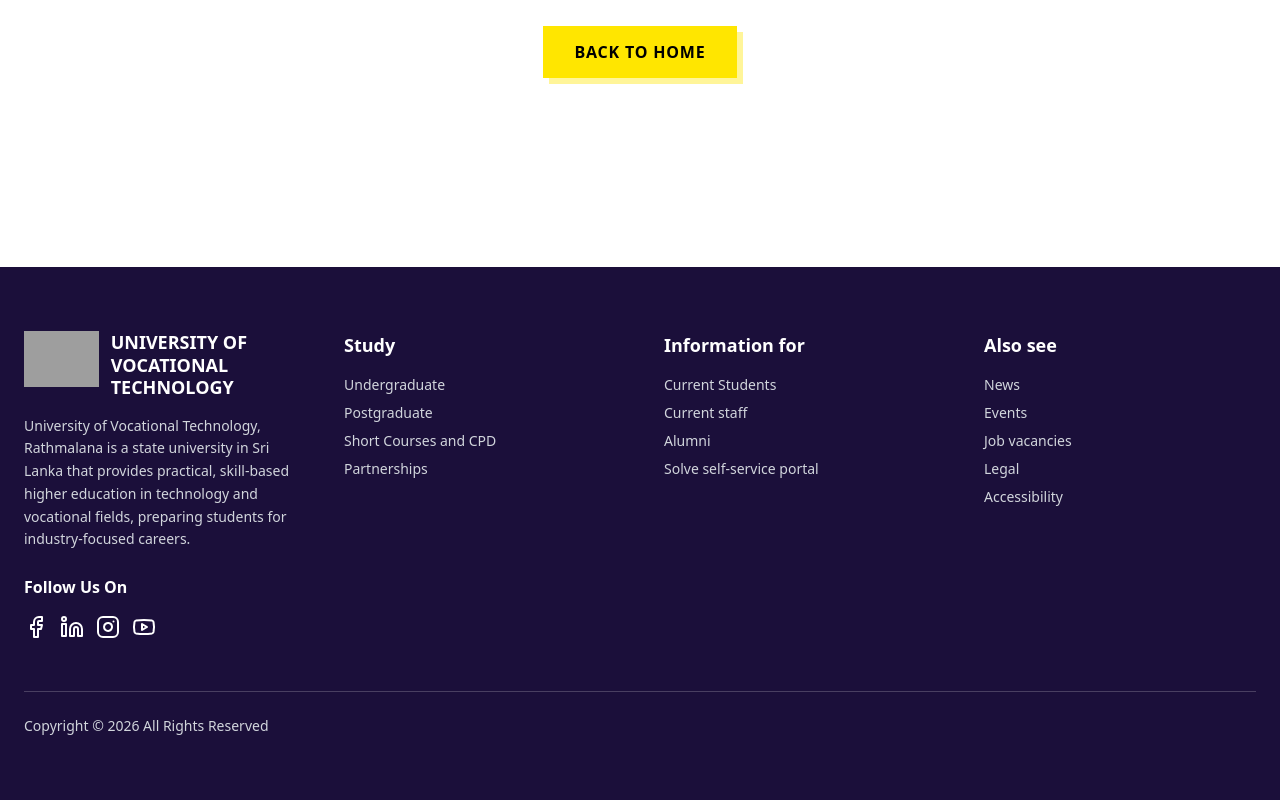
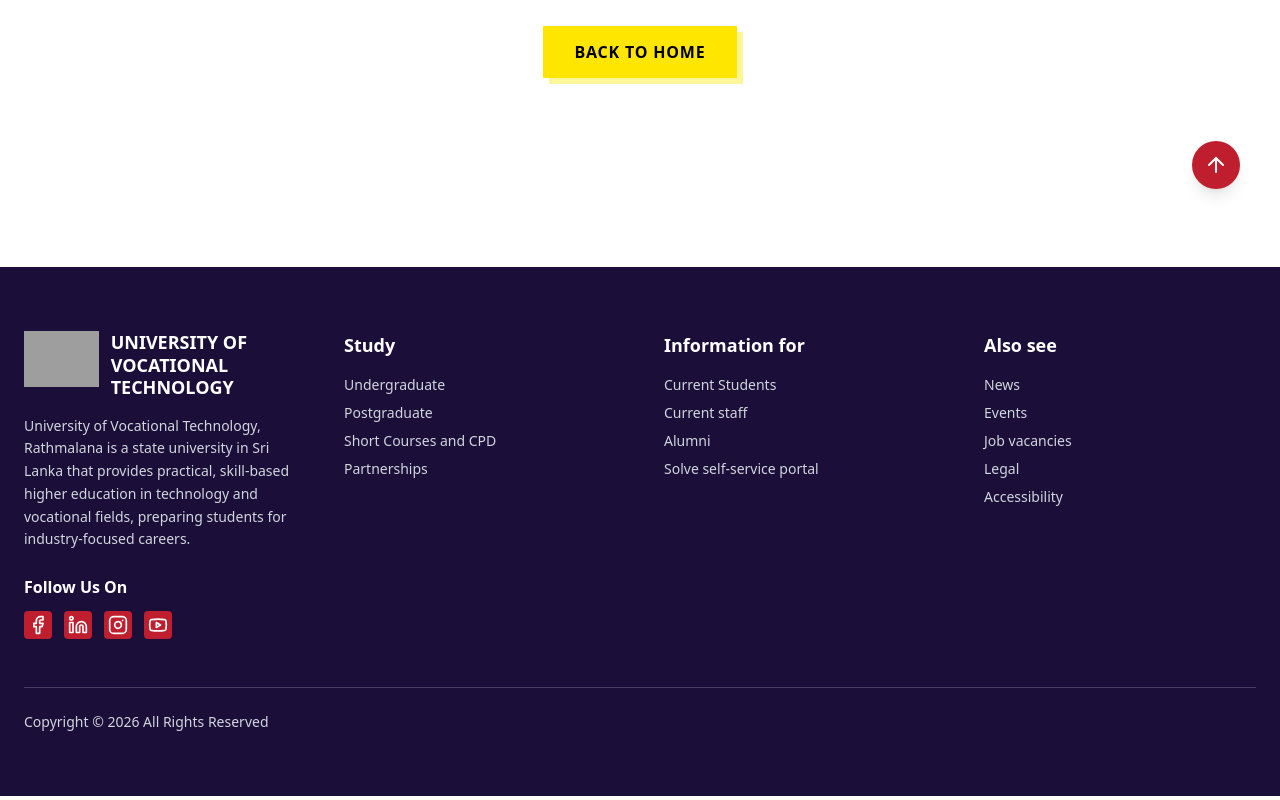
Before and after one commit to ushanrashmika23/uovt, a Next.js app: page /pages/under-dev in a window 1280 px wide. Shown: the part 533-1333 px from the top of the page. Built offline with nearby package versions, Linux system fonts and the light colour scheme; grey boxes are pictures that could not be loaded.

Commit message:
revision 4 done

```diff
--- a/app/Components/footer/footer.tsx
+++ b/app/Components/footer/footer.tsx
@@ -1,10 +1,49 @@
-import React from 'react'
+"use client";
+import React, { useState, useEffect, useRef } from 'react'
 import Link from 'next/link'
-import { Facebook, Linkedin, Instagram, Youtube } from 'lucide-react';
+import { Facebook, Linkedin, Instagram, Youtube, Settings, MessageCircle, ArrowUp } from 'lucide-react';
 
 export default function Footer() {
+    const [showFloating, setShowFloating] = useState(false);
+    const [atFooter, setAtFooter] = useState(false);
+    const footerRef = useRef<HTMLElement>(null);
+
+    useEffect(() => {
+        const handleScroll = () => {
+            if (window.scrollY > 200) {
+                setShowFloating(true);
+            } else {
+                setShowFloating(false);
+            }
+        };
+
+        window.addEventListener('scroll', handleScroll);
+        return () => window.removeEventListener('scroll', handleScroll);
+    }, []);
+
+    useEffect(() => {
+        const observer = new IntersectionObserver(
+            ([entry]) => {
+                setAtFooter(entry.isIntersecting);
+            },
+            { threshold: 0.1 }
+        );
+
+        if (footerRef.current) {
+            observer.observe(footerRef.current);
+        }
+
+        return () => {
+            if (footerRef.current) observer.unobserve(footerRef.current);
+        };
+    }, []);
+
+    const scrollToTop = () => {
+        window.scrollTo({ top: 0, behavior: 'smooth' });
+    };
+
     return (
-        <footer className="bg-[#1b0f3a] text-white">
+        <footer ref={footerRef} className="bg-[#1b0f3a] text-white relative">
             <div className="mx-auto max-w-7xl px-6 py-16">
                 <div className="grid gap-12 md:grid-cols-4">
 
@@ -35,31 +74,31 @@ export default function Footer() {
                             <div className="flex gap-3">
                                 <a
                                     href="#"
-                                    className="flex h-8 w-6 items-center justify-center transition-colors"
+                                    className="flex h-7 w-7 items-center justify-center bg-[#BE1E2D] rounded transition-colors hover:bg-red-600"
                                     aria-label="Facebook"
                                 >
-                                    <Facebook className="h-6 w-6" />
+                                    <Facebook className="h-5 w-5 text-white" />
                                 </a>
                                 <a
                                     href="#"
-                                    className="flex h-8 w-6 items-center justify-center transition-colors"
+                                    className="flex h-7 w-7 items-center justify-center bg-[#BE1E2D] rounded transition-colors hover:bg-red-600"
                                     aria-label="LinkedIn"
                                 >
-                                    <Linkedin className="h-6 w-6" />
+                                    <Linkedin className="h-5 w-5 text-white" />
                                 </a>
                                 <a
                                     href="#"
-                                    className="flex h-8 w-6 items-center justify-center transition-colors"
+                                    className="flex h-7 w-7 items-center justify-center bg-[#BE1E2D] rounded transition-colors hover:bg-red-600"
                                     aria-label="Instagram"
                                 >
-                                    <Instagram className="h-6 w-6" />
+                                    <Instagram className="h-5 w-5 text-white" />
                                 </a>
                                 <a
                                     href="#"
-                                    className="flex h-8 w-6 items-center justify-center transition-colors"
+                                    className="flex h-7 w-7 items-center justify-center bg-[#BE1E2D] rounded transition-colors hover:bg-red-600"
                                     aria-label="YouTube"
                                 >
-                                    <Youtube className="h-6 w-6" />
+                                    <Youtube className="h-5 w-5 text-white" />
                                 </a>
                             </div>
                         </div>
@@ -105,6 +144,32 @@ export default function Footer() {
                     Copyright © 2026 All Rights Reserved
                 </div>
             </div>
+
+            {/* Floating Action Buttons */}
+            <div className="fixed bottom-18 right-10 flex flex-col gap-3 z-10">
+                {/* Show Accessibility & Msg when scrolled > 100px and NOT at footer */}
+                {showFloating && !atFooter && (
+                    <>
+                        <button className="bg-[#4169E1] p-3 rounded-full shadow-lg hover:opacity-90 transition-all text-white" aria-label="Accessibility">
+                            <Settings className="w-6 h-6" />
+                        </button>
+                        <button className="bg-[#4169E1] p-3 rounded-full shadow-lg hover:opacity-90 transition-all text-white" aria-label="Messages">
+                            <MessageCircle className="w-6 h-6" />
+                        </button>
+                    </>
+                )}
+
+                {/* Show Scroll to Top ONLY when at footer */}
+                {atFooter && (
+                    <button
+                        onClick={scrollToTop}
+                        className="bg-[#BE1E2D] p-3 rounded-full shadow-lg hover:opacity-90 transition-all text-white animate-bounce"
+                        aria-label="Scroll to Top"
+                    >
+                        <ArrowUp className="w-6 h-6" />
+                    </button>
+                )}
+            </div>
         </footer>
     )
 }
--- a/app/Components/navbar/Navbar.tsx
+++ b/app/Components/navbar/Navbar.tsx
@@ -129,7 +129,8 @@ export default function Navbar({ isScrolled }: { isScrolled?: boolean }) {
                         { name: 'Payment', href: '#' },
                         { name: 'Online Application Portal', href: '#' },
                     ]
-                }
+                },
+                { name: 'All Programs', href: '#' },
             ]
         },
         {
@@ -176,7 +177,8 @@ export default function Navbar({ isScrolled }: { isScrolled?: boolean }) {
                 { name: 'Social', href: '#' },
             ]
         },
-        { name: 'About UoVT', href: '#',
+        {
+            name: 'About UoVT', href: '#',
             subLinks: [
                 { name: 'History of UoVT', href: '#' },
                 { name: 'Leadership', href: '#' },
@@ -185,7 +187,8 @@ export default function Navbar({ isScrolled }: { isScrolled?: boolean }) {
                 { name: 'Quality & recognition', href: '#' },
                 { name: 'Sustainable development goals', href: '#' },
                 { name: 'Awards', href: '#' },
-                { name: 'University collages', href: '#',
+                {
+                    name: 'University collages', href: '#',
                     subLinks: [
                         { name: 'University Colleges Ratmalana', href: '#' },
                         { name: 'University Colleges Kuliyapitiya', href: '#' },
@@ -194,9 +197,9 @@ export default function Navbar({ isScrolled }: { isScrolled?: boolean }) {
                         { name: 'University Colleges Anuradhapura', href: '#' },
                         { name: 'University Colleges Batangaka', href: '#' },
                     ]
-                 },
+                },
             ]
-         },
+        },
     ];
 
     return (
@@ -247,7 +250,7 @@ export default function Navbar({ isScrolled }: { isScrolled?: boolean }) {
 
             {/* Mobile Sidebar */}
             <div className={`md:hidden bg-white border-t overflow-y-auto transition-all duration-300 ${isMenuOpen ? 'h-screen pb-32 opacity-100' : 'h-0 opacity-0'}`}>
-                <nav className="flex flex-col p-6 gap-2 font-semibold capitalize text-sm">
+                <nav className="flex flex-col p-6 gap-2 font-semibold capitalize text-base">
                     {navLinks.map((link) => (
                         <div key={link.name} className="flex flex-col">
                             <div
@@ -263,9 +266,9 @@ export default function Navbar({ isScrolled }: { isScrolled?: boolean }) {
                                 <div className="pl-4 flex flex-col border-l-2 border-gray-100 mb-2">
                                     {link.subLinks.map(sub => (
                                         <div key={sub.name}>
-                                            <a href={sub.href} className="block py-2 text-xs text-gray-600 hover:text-[#BE1E2D]">{sub.name}</a>
+                                            <a href={sub.href} className="block py-2 text-sm text-gray-600 hover:text-[#BE1E2D]">{sub.name}</a>
                                             {sub.subLinks && sub.subLinks.map(deep => (
-                                                <a key={deep.name} href={deep.href} className="block pl-4 py-2 text-[10px] text-gray-400">— {deep.name}</a>
+                                                <a key={deep.name} href={deep.href} className="block pl-4 py-2 text-xs text-gray-400">— {deep.name}</a>
                                             ))}
                                         </div>
                                     ))}
```
